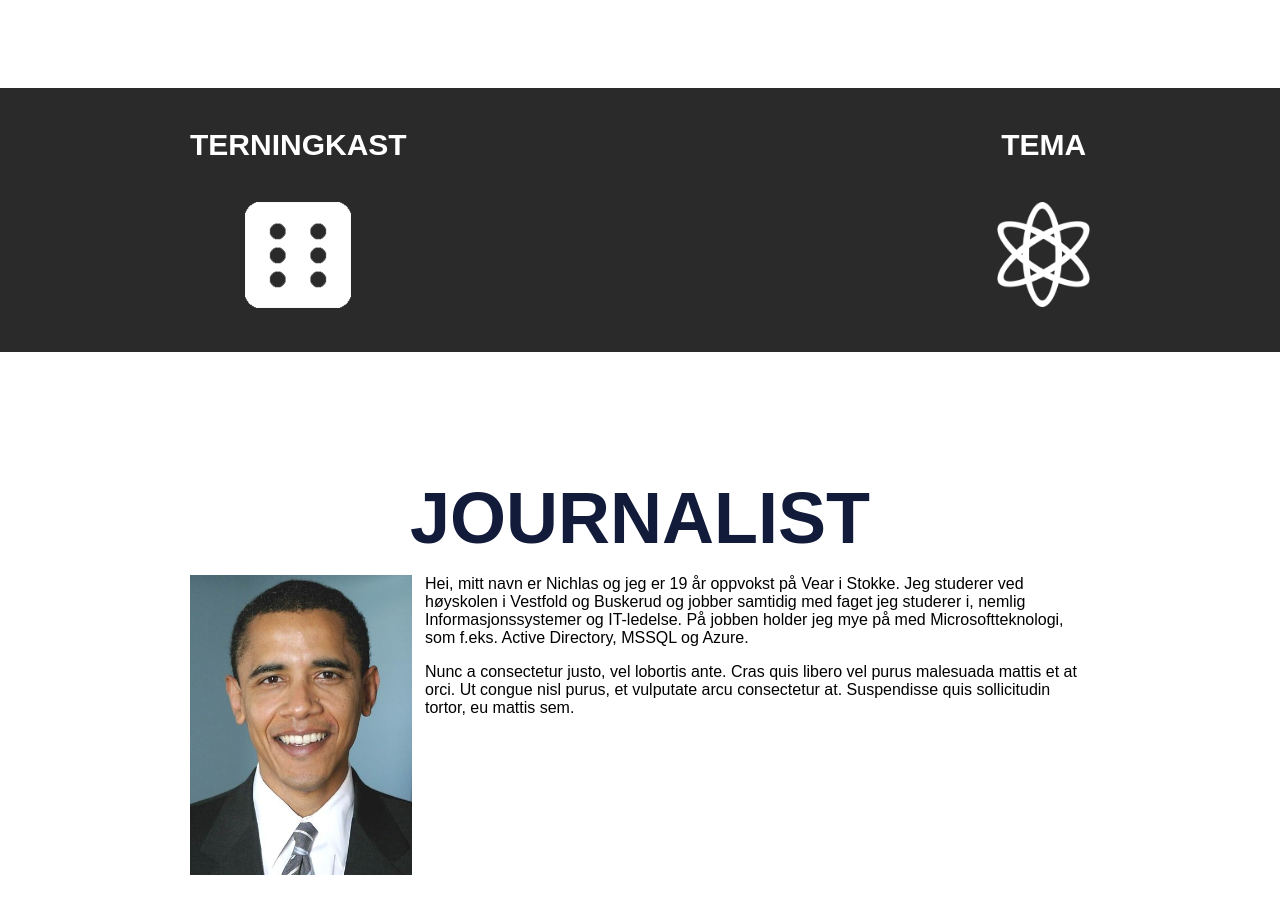
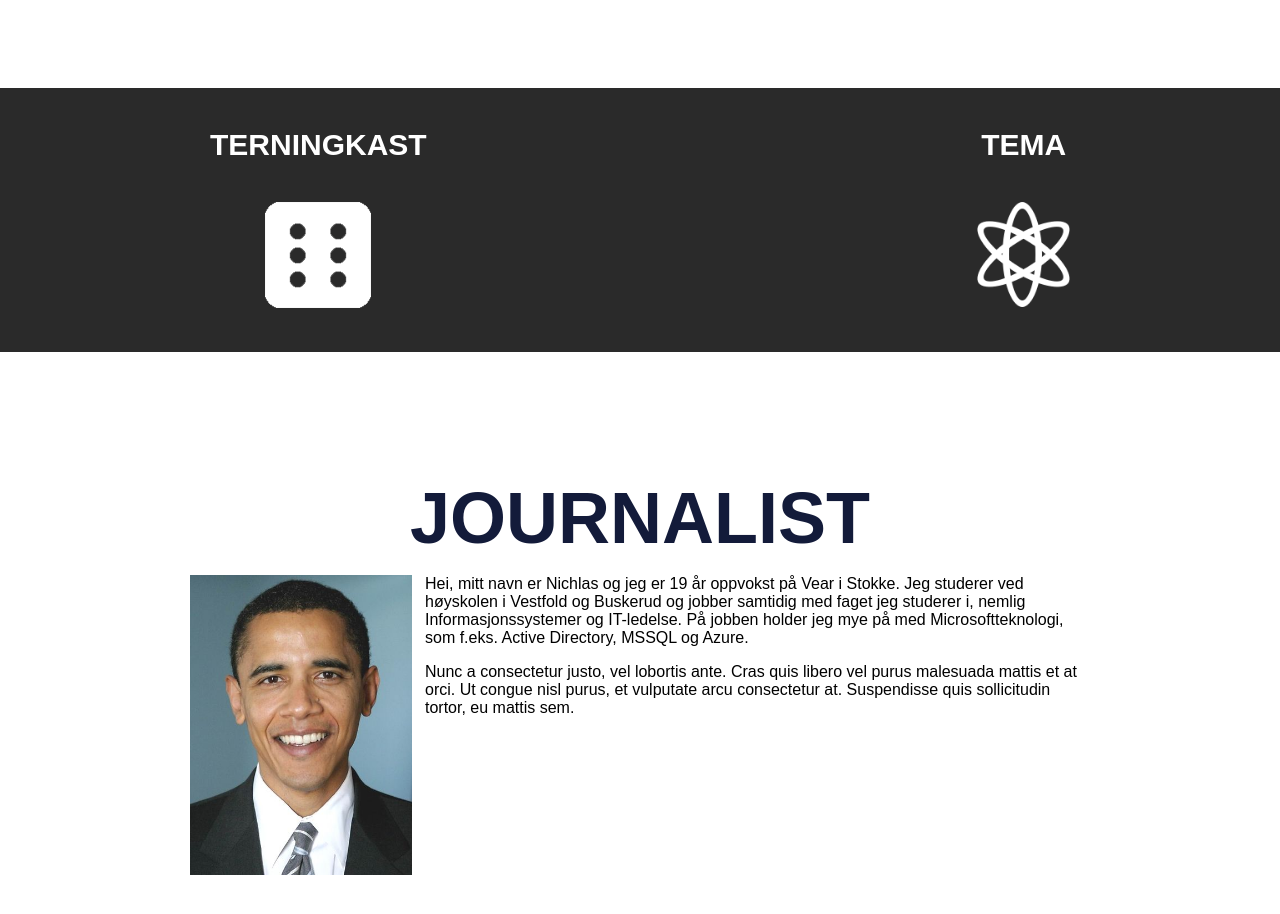
Before and after one commit to NicTorgersen/skoleoppgave-1, a plain HTML site: page index.html in a window 1280 px wide. Shown: the part 880-1794 px from the top of the page. Drawn offline with Linux system fonts and the light colour scheme.

Commit message:
added padding on extras

```diff
--- a/style.css
+++ b/style.css
@@ -110,6 +110,12 @@ article h1, article h3 {
     width: 900px;
     margin: 0 auto;
 }
+.extras-dice {
+    padding: 0 0 0 20px;
+}
+.extras-genre {
+    padding: 0 20px 0 0;
+}
 
 .extras-genre-image img {
     height: 105px;
```
